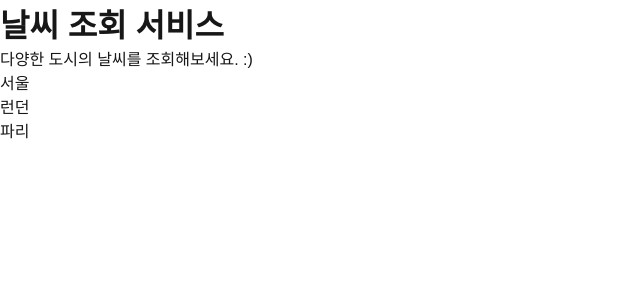
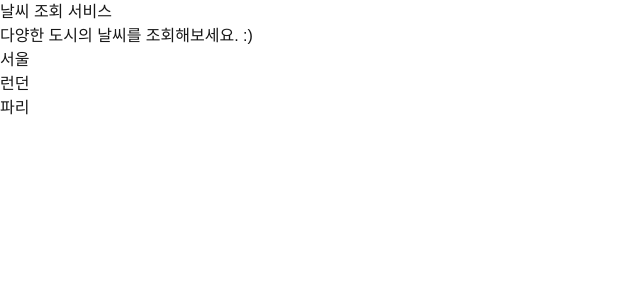
Before and after one commit to q1Lim/weather-q, a Next.js app: page / in a window 1280 px wide. Shown: the top 300 px of the page, without its empty margins (0-640 px from the left). Built offline with nearby package versions, Linux system fonts and the light colour scheme.

Commit message:
chore: TailwindCSS 설치 및 관련 Prettier 플러그인 추가

```diff
--- a/package.json
+++ b/package.json
@@ -12,16 +12,20 @@
     "eslint-config-prettier": "^10.1.8",
     "eslint-plugin-prettier": "^5.5.4",
     "next": "16.0.3",
-    "prettier": "^3.6.2",
     "react": "19.2.0",
     "react-dom": "19.2.0"
   },
   "devDependencies": {
+    "@tailwindcss/postcss": "^4.2.2",
     "@types/node": "^20",
     "@types/react": "^19",
     "@types/react-dom": "^19",
     "eslint": "^9",
     "eslint-config-next": "16.0.3",
+    "postcss": "^8.5.9",
+    "prettier": "^3.8.2",
+    "prettier-plugin-tailwindcss": "^0.7.2",
+    "tailwindcss": "^4.2.2",
     "typescript": "^5"
   }
 }
--- /dev/null
+++ b/postcss.config.mjs
@@ -0,0 +1,6 @@
+const config = {
+  plugins: {
+    '@tailwindcss/postcss': {},
+  },
+}
+export default config
--- a/src/app/globals.css
+++ b/src/app/globals.css
@@ -1,3 +1,5 @@
+@import 'tailwindcss';
+
 :root {
   --background: #ffffff;
   --foreground: #171717;
```
Also changed, not shown: 1 other file (tests, documents, lock files or other folders). Lines whose indentation alone changed are shown as unchanged.
